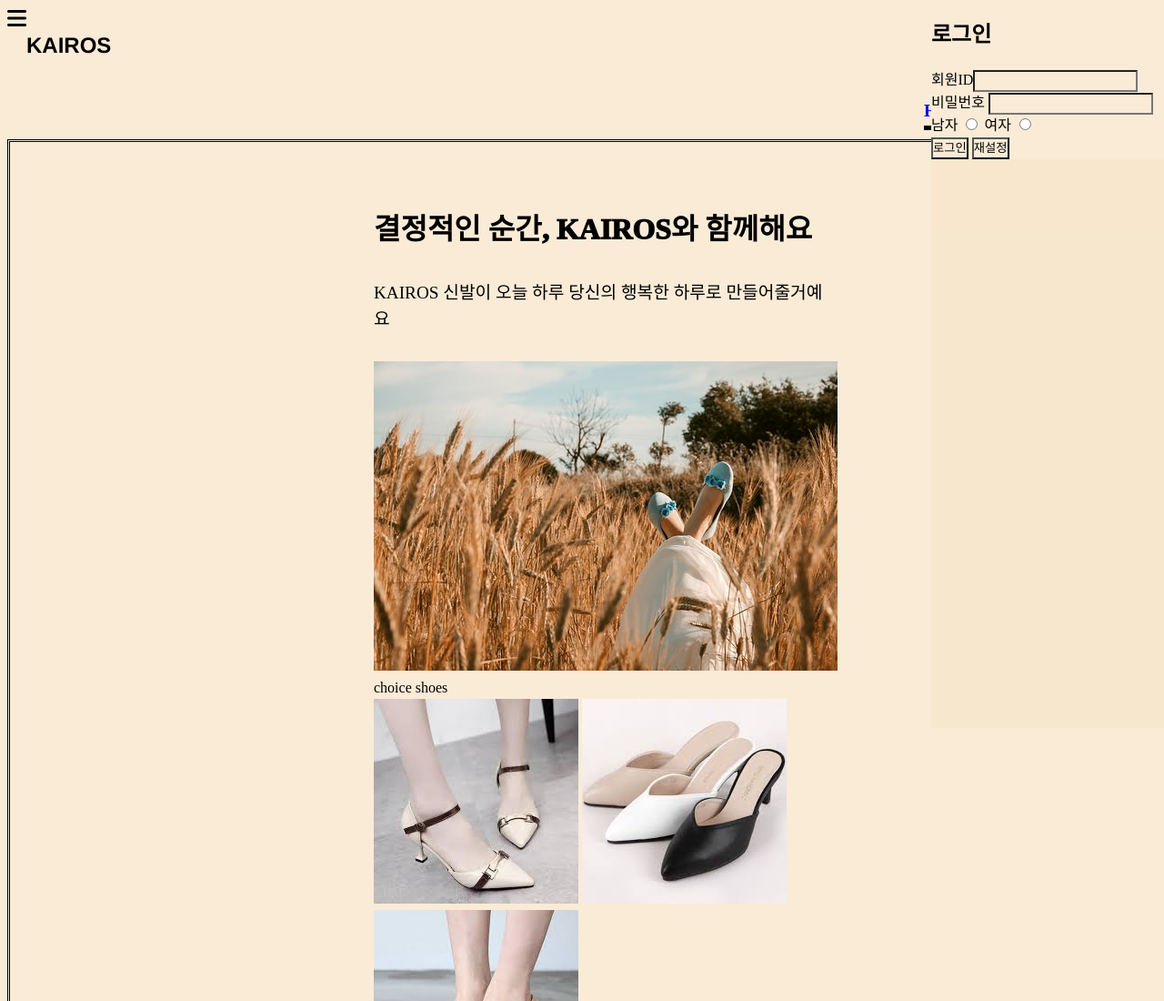
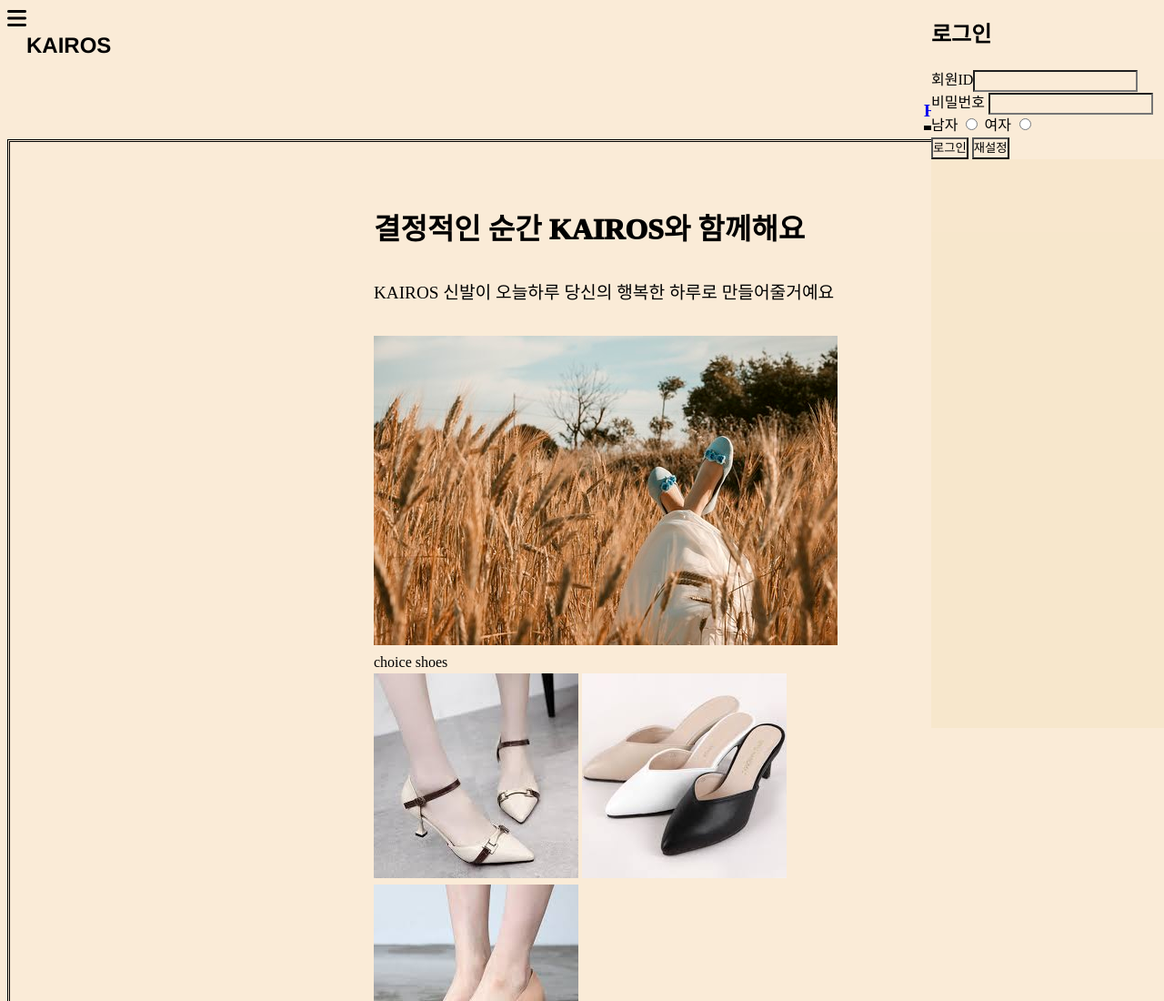
Before and after one commit to answlsdud/finished-version, a plain HTML site: page index.html in a window 1280 px wide. Shown: the top 1100 px of the page at 91% size. Drawn offline with Linux system fonts and the light colour scheme.

Commit message:
Add files via upload

```diff
--- a/index.html
+++ b/index.html
@@ -20,14 +20,14 @@
     <nav>
         <ul>
             <li><a href="./index.html">Home</a></li>
-            <li><a href="./galley.html">SHOP</a></li>
+            <li><a href="./shop/shop.html">SHOP</a></li>
             <li><a href="#">EVENT</a></li>
             <li><a href="#">COMMUNITY</a></li>
         </ul>
     </nav>
     <section>
-        <p>결정적인 순간, KAIROS와 함께해요</p>
-        <p>KAIROS 신발이 오늘 하루 당신의 행복한 하루로 만들어줄거예요</p>
+        <p>결정적인 순간 KAIROS와 함께해요</p>
+        <p>KAIROS 신발이 오늘하루 당신의 행복한 하루로 만들어줄거예요</p>
         <img src="./images/imges(0).jpg" alt="메인이미지">
         <article> choice shoes
             <div class="galley">
```
